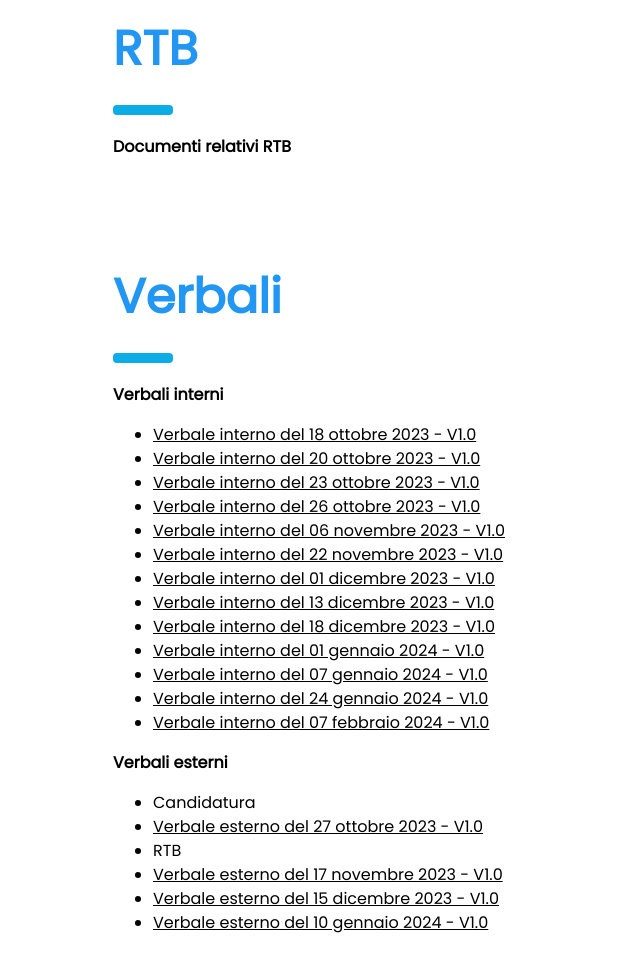
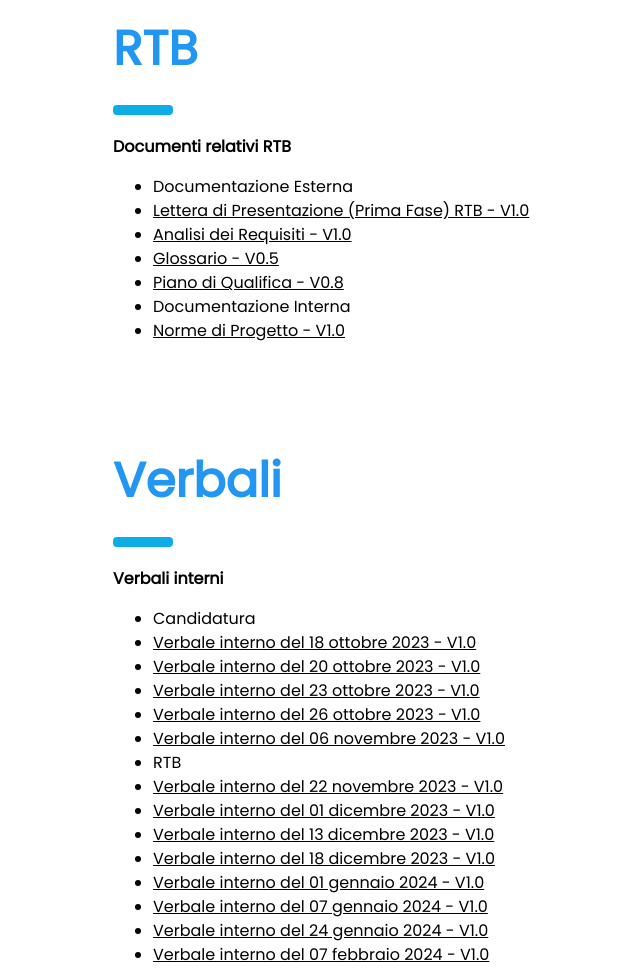
Before and after one commit to 6Coders/6coders.github.io, a plain HTML site: page index.html in a window 1280 px wide. Shown: the part 1535-2507 px from the top of the page, without its empty margins (243-883 px from the left). Drawn offline with nearby package versions, Linux system fonts and the light colour scheme.

Commit message:
Update index.html

```diff
--- a/index.html
+++ b/index.html
@@ -136,7 +136,13 @@ body {font-size:16px;}
     <p><b>Documenti relativi RTB</b></p>
     <p>
         <ul>
-
+        <li>Documentazione Esterna</li>
+        <li><a href="RTB/DocumentazioneEsterna/6Coders_PresentazioneRTB_1Fase.pdf" title="RTB" target="_blank" class="w3-hover-opacity">Lettera di Presentazione (Prima Fase) RTB - V1.0</a><br></li>
+        <li><a href="RTB/DocumentazioneEsterna/6Coders_AnalisiDeiRequisiti_1-0.pdf" title="Analisi Requisiti" target="_blank" class="w3-hover-opacity">Analisi dei Requisiti - V1.0</a><br></li>
+        <li><a href="RTB/DocumentazioneEsterna/6Coders_Glossario_0-5.pdf" title="Glossario" target="_blank" class="w3-hover-opacity">Glossario - V0.5</a><br></li>
+        <li><a href="RTB/DocumentazioneEsterna/6Coders_PianoDiQualifica.pdf" title="Piano di Qualifica" target="_blank" class="w3-hover-opacity">Piano di Qualifica - V0.8</a><br></li>
+        <li>Documentazione Interna</li>
+          <li><a href="RTB/DocumentazioneInterna/6Coders_NormeDiProgetto_1-0.pdf" title="Norme di Progetto" target="_blank" class="w3-hover-opacity">Norme di Progetto - V1.0</a><br></li>
         </ul>
     </p>
   </div>
@@ -147,11 +153,13 @@ body {font-size:16px;}
     <p>
        <p><b>Verbali interni</b></p>
         <ul>
+                  <li>Candidatura</li>
                   <li><a href="Candidatura/Verbali/Interni/vINT_181023.pdf" title="Verbale interno 181023" target="_blank" class="w3-hover-opacity">Verbale interno del 18 ottobre 2023 - V1.0</a><br></li>
                   <li><a href="Candidatura/Verbali/Interni/vINT_201023.pdf" title="Verbale interno 201023" target="_blank" class="w3-hover-opacity">Verbale interno del 20 ottobre 2023 - V1.0</a><br></li>
                   <li><a href="Candidatura/Verbali/Interni/vINT_231023.pdf" title="Verbale interno 231023" target="_blank" class="w3-hover-opacity">Verbale interno del 23 ottobre 2023 - V1.0</a><br></li>
                   <li><a href="Candidatura/Verbali/Interni/vINT_261023.pdf" title="Verbale interno 261023" target="_blank" class="w3-hover-opacity">Verbale interno del 26 ottobre 2023 - V1.0</a><br></li>
                   <li><a href="Candidatura/Verbali/Interni/vINT_061123.pdf" title="Verbale interno 061123" target="_blank" class="w3-hover-opacity">Verbale interno del 06 novembre 2023 - V1.0</a><br></li>
+                  <li>RTB</li>
                   <li><a href="RTB/Verbali/Interni/vINT_221123.pdf" title="Verbale interno 221123" target="_blank" class="w3-hover-opacity">Verbale interno del 22 novembre 2023 - V1.0</a><br></li>
                   <li><a href="RTB/Verbali/Interni/vINT_011223.pdf" title="Verbale interno 011223" target="_blank" class="w3-hover-opacity">Verbale interno del 01 dicembre 2023 - V1.0</a><br></li>
                   <li><a href="RTB/Verbali/Interni/vINT_131223.pdf" title="Verbale interno 131223" target="_blank" class="w3-hover-opacity">Verbale interno del 13 dicembre 2023 - V1.0</a><br></li>
```
